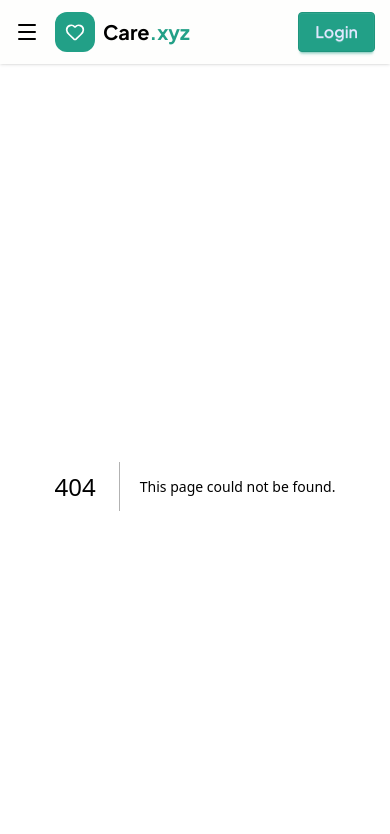
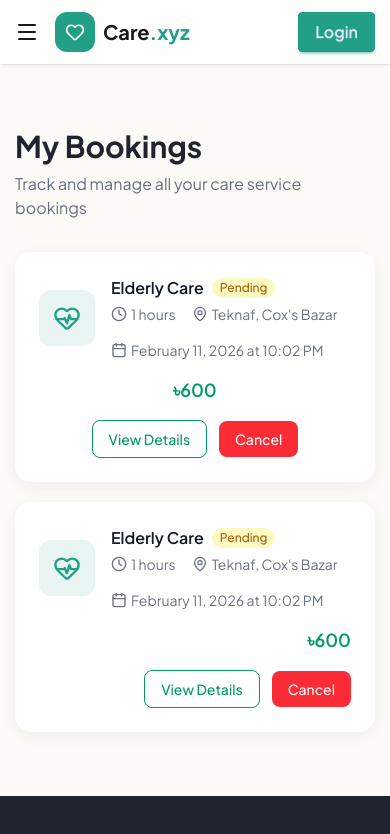
Before and after one commit to rakeebhasan09/care-center, a Next.js app: page /dashboard/my-bookings in a window 390 px wide. Before the commit this address had no page. Shown: the top 834 px of the page. Built offline with nearby package versions, Linux system fonts and the light colour scheme.

Commit message:
Complete my booking page design with responsiveness.

```diff
--- a/src/app/booking/[serviceId]/page.jsx
+++ b/src/app/booking/[serviceId]/page.jsx
@@ -128,6 +128,7 @@ const BookingPage = ({ params }) => {
 			address,
 			totalCost,
 		});
+		router.push("/dashboard/my-bookings");
 	};
 
 	return (
--- /dev/null
+++ b/src/app/dashboard/my-bookings/page.jsx
@@ -0,0 +1,128 @@
+import { Calendar, Clock, HeartPulse, MapPin } from "lucide-react";
+import React from "react";
+
+const MyBookingPage = () => {
+	return (
+		<section className="section-padding bg-[#FCFAF7] h-full">
+			<div className="container">
+				<div className="mb-8">
+					<h1 className="text-3xl font-bold text-(--foreground) mb-2">
+						My Bookings
+					</h1>
+					<p className="text-(--muted-foreground)">
+						Track and manage all your care service bookings
+					</p>
+				</div>
+
+				<div className="space-y-5">
+					<div className="bg-(--card) rounded-2xl p-6 card-shadow hover:card-hover-shadow transition-all">
+						<div className="flex flex-col md:flex-row md:items-center justify-between gap-4">
+							{/* Service Info */}
+							<div className="flex items-center gap-4">
+								<div className="w-14 h-14 rounded-xl bg-primary/10 flex items-center justify-center shrink-0">
+									<HeartPulse className="w-7 h-7 text-primary" />
+								</div>
+								<div className="space-y-1">
+									<div className="flex items-center gap-2">
+										<h3 className="font-semibold text-gray-900">
+											Elderly Care
+										</h3>
+										<span className="text-xs font-medium px-2 py-0.5 rounded-full bg-yellow-100 text-yellow-700">
+											Pending
+										</span>
+									</div>
+
+									<div className="flex flex-wrap items-center gap-4 text-sm text-gray-500">
+										<span className="flex items-center gap-1">
+											<Clock className="w-4 h-4" />1 hours
+										</span>
+
+										<span className="flex items-center gap-1">
+											<MapPin className="w-4 h-4" />
+											Teknaf, Cox&apos;s Bazar
+										</span>
+
+										<span className="flex items-center gap-1">
+											<Calendar className="w-4 h-4" />
+											February 11, 2026 at 10:02 PM
+										</span>
+									</div>
+								</div>
+							</div>
+							{/* Right Content */}
+							<div className="flex flex-col items-center md:items-end gap-4 justify-between md:justify-end">
+								<span className="text-lg font-semibold text-emerald-600">
+									৳600
+								</span>
+
+								<div className="flex items-center gap-3">
+									<button className="px-4 py-2 text-sm font-medium border border-emerald-600 text-emerald-600 rounded-lg hover:bg-emerald-50 transition">
+										View Details
+									</button>
+
+									<button className="px-4 py-2 text-sm font-medium bg-red-500 text-white rounded-lg hover:bg-red-600 transition">
+										Cancel
+									</button>
+								</div>
+							</div>
+						</div>
+					</div>
+					<div className="bg-(--card) rounded-2xl p-6 card-shadow hover:card-hover-shadow transition-all">
+						<div className="flex flex-col md:flex-row md:items-center justify-between gap-4">
+							{/* Service Info */}
+							<div className="flex items-center gap-4">
+								<div className="w-14 h-14 rounded-xl bg-primary/10 flex items-center justify-center shrink-0">
+									<HeartPulse className="w-7 h-7 text-primary" />
+								</div>
+								<div className="space-y-1">
+									<div className="flex items-center gap-2">
+										<h3 className="font-semibold text-gray-900">
+											Elderly Care
+										</h3>
+										<span className="text-xs font-medium px-2 py-0.5 rounded-full bg-yellow-100 text-yellow-700">
+											Pending
+										</span>
+									</div>
+
+									<div className="flex flex-wrap items-center gap-4 text-sm text-gray-500">
+										<span className="flex items-center gap-1">
+											<Clock className="w-4 h-4" />1 hours
+										</span>
+
+										<span className="flex items-center gap-1">
+											<MapPin className="w-4 h-4" />
+											Teknaf, Cox&apos;s Bazar
+										</span>
+
+										<span className="flex items-center gap-1">
+											<Calendar className="w-4 h-4" />
+											February 11, 2026 at 10:02 PM
+										</span>
+									</div>
+								</div>
+							</div>
+							{/* Right Content */}
+							<div className="flex flex-col items-end gap-4 justify-between md:justify-end">
+								<span className="text-lg font-semibold text-emerald-600">
+									৳600
+								</span>
+
+								<div className="flex items-center gap-3">
+									<button className="px-4 py-2 text-sm font-medium border border-emerald-600 text-emerald-600 rounded-lg hover:bg-emerald-50 transition">
+										View Details
+									</button>
+
+									<button className="px-4 py-2 text-sm font-medium bg-red-500 text-white rounded-lg hover:bg-red-600 transition">
+										Cancel
+									</button>
+								</div>
+							</div>
+						</div>
+					</div>
+				</div>
+			</div>
+		</section>
+	);
+};
+
+export default MyBookingPage;
--- a/src/app/my-bookings/page.jsx
+++ /dev/null
@@ -1,7 +0,0 @@
-import React from "react";
-
-const MyBookings = () => {
-	return <div>This is my bookings page.</div>;
-};
-
-export default MyBookings;
--- a/src/components/Navbar/Navbar.jsx
+++ b/src/components/Navbar/Navbar.jsx
@@ -16,7 +16,9 @@ const Navbar = () => {
 				<ActiveLink href={"/about"}>About</ActiveLink>
 			</li>
 			<li>
-				<ActiveLink href={"/my-bookings"}>My Bookings</ActiveLink>
+				<ActiveLink href={"/dashboard/my-bookings"}>
+					My Bookings
+				</ActiveLink>
 			</li>
 		</>
 	);
```
